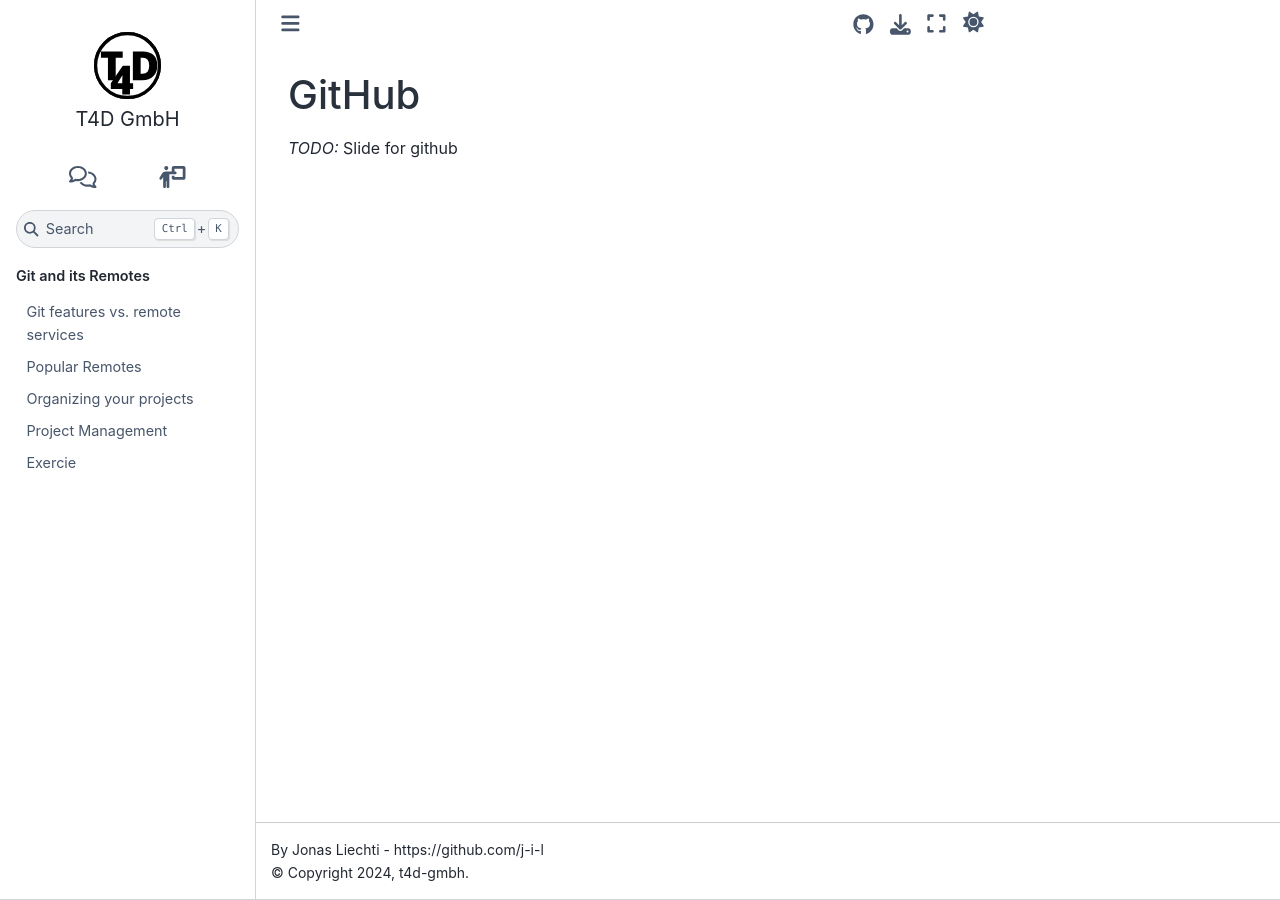
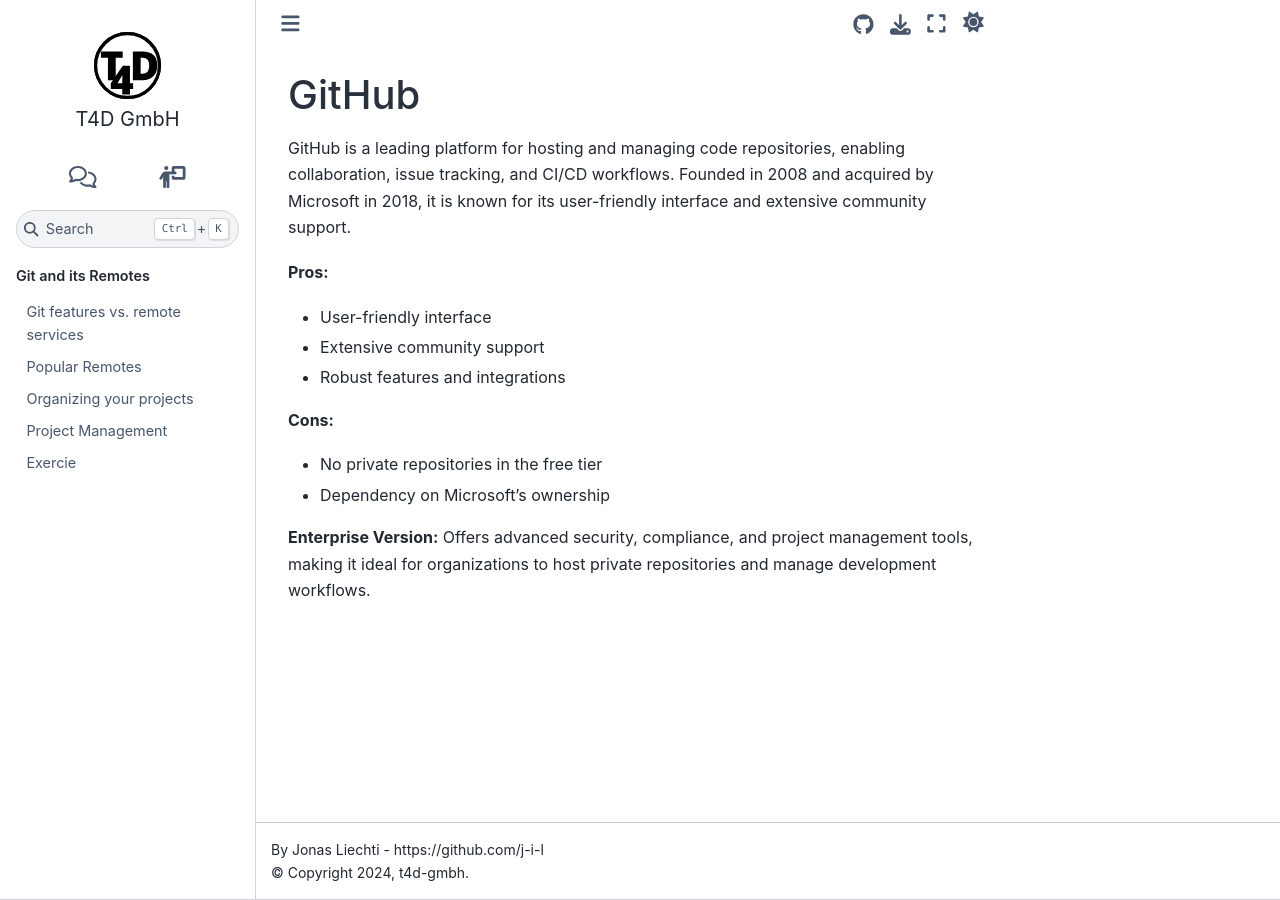
Before and after one commit to t4d-gmbh/git-and-its-remotes, a Sphinx documentation site: the page built from source/content/popular_remotes/github.md, in a window 1280 px wide. Built offline with Sphinx 7.4.7 and the Sphinx Book theme 1.1.4, drawn with Linux system fonts in a browser that asks for light colours; the version number could not be read and is left out.

Commit message:
first draft of github description

```diff
--- a/source/content/popular_remotes/github.md
+++ b/source/content/popular_remotes/github.md
@@ -1,3 +1,15 @@
 ## GitHub
 
-_TODO:_ Slide for github
+GitHub is a leading platform for hosting and managing code repositories, enabling collaboration, issue tracking, and CI/CD workflows. Founded in 2008 and acquired by Microsoft in 2018, it is known for its user-friendly interface and extensive community support.
+
+**Pros:**
+- User-friendly interface
+- Extensive community support
+- Robust features and integrations
+
+**Cons:**
+- No private repositories in the free tier
+- Dependency on Microsoft's ownership
+
+**Enterprise Version:**
+Offers advanced security, compliance, and project management tools, making it ideal for organizations to host private repositories and manage development workflows.
```
